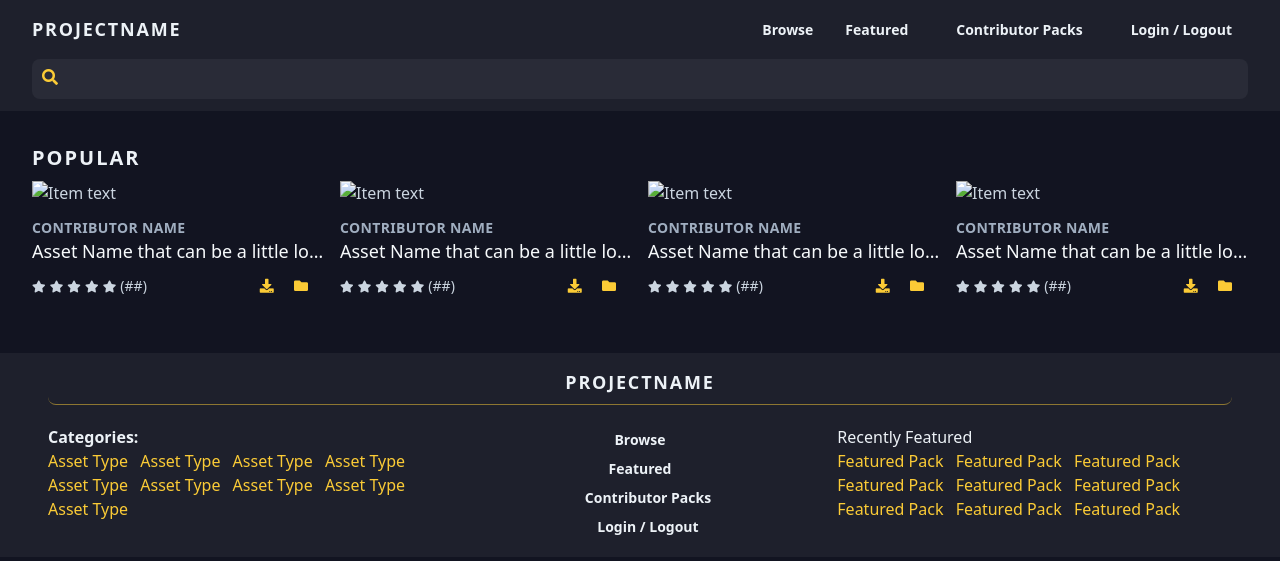
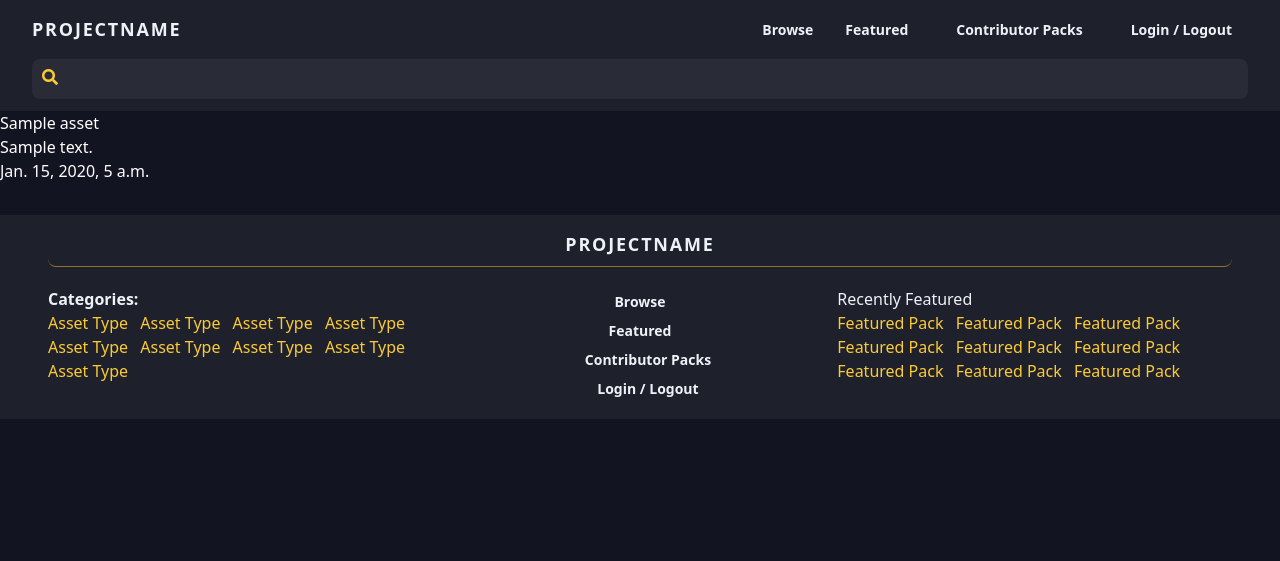
Before and after one commit to waldrupm/devloot, a Django app: page / in a window 1280 px wide. Shown: the top 561 px of the page. Run offline with Django 3.2, Linux system fonts and the light colour scheme; tables that the repository leaves empty hold one stand-in row (values such as "Sample post"); some libraries are stand-ins or nearby versions.

Commit message:
Add simple view loop

```diff
--- a/assets/templates/assets/home.html
+++ b/assets/templates/assets/home.html
@@ -1,85 +1,13 @@
 {% extends 'assets/main.html' %}
 
 {% block content %}
-    <div class="container mx-auto px-6 lg:px-8 mt-8">
-        <h2 class="text-xl font-semibold tracking-widest text-gray-200 uppercase mb-2">Popular</h2>
-    </div>
-    <div class="container px-4 mx-auto lg:px-6 flex flex-wrap">
-        <div class="w-1/2 h-auto rounded-lg overflow-hidden px-1 md:px-2 text-gray-400 pb-3 mb-3 lg:w-1/3 xl:w-1/4">
-            <img src="https://via.placeholder.com/500x300/ffd437/000000?text=Individual+Item" alt="Item text">
-            <h3 class="text-gray-500 text-sm uppercase tracking-wide font-semibold mt-3">Contributor Name</h3>
-            <h2 class="text-gray-100 truncate text-lg">Asset Name that can be a little longer</h2>
-            <div class="mt-2 flex justify-between items-center">
-                <div class="w-2/3">
-                    <i class="fas fa-star text-xs" aria-hidden="true"></i>
-                    <i class="fas fa-star text-xs" aria-hidden="true"></i>
-                    <i class="fas fa-star text-xs" aria-hidden="true"></i>
-                    <i class="fas fa-star text-xs" aria-hidden="true"></i>
-                    <i class="fas fa-star text-xs" aria-hidden="true"></i>
-                    <span class="text-sm">(##)</span>
-                </div>
-                <div class="w-1/3 pr-2 text-right">
-                        <a href="#"><i class="fas fa-download fa-lead text-sm mx-2" aria-hidden="true"></i></a>
-                        <a href=""><i class="fas fa-folder fa-lead text-sm mx-2" aria-hidden="true"></i></a>
-                </div>
-            </div>
+    {% for asset in assets %}
+        <div class="container mx-auto">
+            <h2>{{asset.name}}</h2>
+            <p>{{asset.description}}</p>
+            <p>{{asset.creation_date}}</p>
         </div>
-        <div class="w-1/2 h-auto rounded-lg overflow-hidden px-1 md:px-2 text-gray-400 pb-3 mb-3 lg:w-1/3 xl:w-1/4">
-            <img src="https://via.placeholder.com/500x300/12181f/FFFFFF?text=Individual+Item" alt="Item text">
-            <h3 class="text-gray-500 text-sm uppercase tracking-wide font-semibold mt-3">Contributor Name</h3>
-            <h2 class="text-gray-100 truncate text-lg">Asset Name that can be a little longer</h2>
-            <div class="mt-2 flex justify-between items-center">
-                <div class="w-2/3">
-                    <i class="fas fa-star text-xs" aria-hidden="true"></i>
-                    <i class="fas fa-star text-xs" aria-hidden="true"></i>
-                    <i class="fas fa-star text-xs" aria-hidden="true"></i>
-                    <i class="fas fa-star text-xs" aria-hidden="true"></i>
-                    <i class="fas fa-star text-xs" aria-hidden="true"></i>
-                    <span class="text-sm">(##)</span>
-                </div>
-                <div class="w-1/3 pr-2 text-right">
-                        <a href="#"><i class="fas fa-download fa-lead text-sm mx-2" aria-hidden="true"></i></a>
-                        <a href=""><i class="fas fa-folder fa-lead text-sm mx-2" aria-hidden="true"></i></a>
-                </div>
-            </div>
-        </div>
-        <div class="w-1/2 h-auto rounded-lg overflow-hidden px-1 md:px-2 text-gray-400 pb-3 mb-3 lg:w-1/3 xl:w-1/4">
-            <img src="https://via.placeholder.com/500x300/7a3b58/FFFFFF?text=Individual+Item" alt="Item text">
-            <h3 class="text-gray-500 text-sm uppercase tracking-wide font-semibold mt-3">Contributor Name</h3>
-            <h2 class="text-gray-100 truncate text-lg">Asset Name that can be a little longer</h2>
-            <div class="mt-2 flex justify-between items-center">
-                <div class="w-2/3">
-                    <i class="fas fa-star text-xs" aria-hidden="true"></i>
-                    <i class="fas fa-star text-xs" aria-hidden="true"></i>
-                    <i class="fas fa-star text-xs" aria-hidden="true"></i>
-                    <i class="fas fa-star text-xs" aria-hidden="true"></i>
-                    <i class="fas fa-star text-xs" aria-hidden="true"></i>
-                    <span class="text-sm">(##)</span>
-                </div>
-                <div class="w-1/3 pr-2 text-right">
-                        <a href="#"><i class="fas fa-download fa-lead text-sm mx-2" aria-hidden="true"></i></a>
-                        <a href=""><i class="fas fa-folder fa-lead text-sm mx-2" aria-hidden="true"></i></a>
-                </div>
-            </div>
-        </div>
-        <div class="w-1/2 h-auto rounded-lg overflow-hidden px-1 md:px-2 text-gray-400 pb-3 mb-3 lg:w-1/3 xl:w-1/4">
-            <img src="https://via.placeholder.com/500x300/FFFFFF/000000?text=Individual+Item" alt="Item text">
-            <h3 class="text-gray-500 text-sm uppercase tracking-wide font-semibold mt-3">Contributor Name</h3>
-            <h2 class="text-gray-100 truncate text-lg">Asset Name that can be a little longer</h2>
-            <div class="mt-2 flex justify-between items-center">
-                <div class="w-2/3">
-                    <i class="fas fa-star text-xs" aria-hidden="true"></i>
-                    <i class="fas fa-star text-xs" aria-hidden="true"></i>
-                    <i class="fas fa-star text-xs" aria-hidden="true"></i>
-                    <i class="fas fa-star text-xs" aria-hidden="true"></i>
-                    <i class="fas fa-star text-xs" aria-hidden="true"></i>
-                    <span class="text-sm">(##)</span>
-                </div>
-                <div class="w-1/3 pr-2 text-right">
-                        <a href="#"><i class="fas fa-download fa-lead text-sm mx-2" aria-hidden="true"></i></a>
-                        <a href=""><i class="fas fa-folder fa-lead text-sm mx-2" aria-hidden="true"></i></a>
-                </div>
-            </div>
-        </div>
-    </div>
+    {% empty %}
+        Oh no, empty!
+    {% endfor %}
 {% endblock %}
--- a/assets/views.py
+++ b/assets/views.py
@@ -1,9 +1,12 @@
 from django.shortcuts import render
+from .models import Asset
 
 
 # Create your views here.
 def home(request):
-    return render(request, 'assets/home.html')
+    assets = Asset.objects.all()
+    context = {'assets': assets}
+    return render(request, 'assets/home.html', context=context)
 
 
 def single_asset(request):
```
Also changed, not shown: 1 other file.
